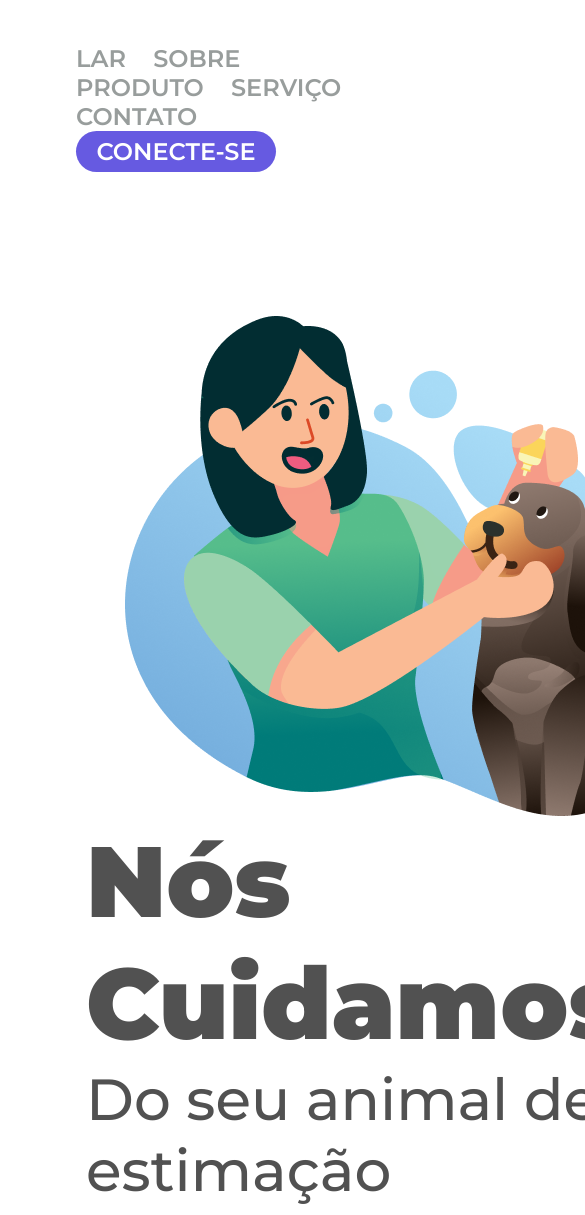
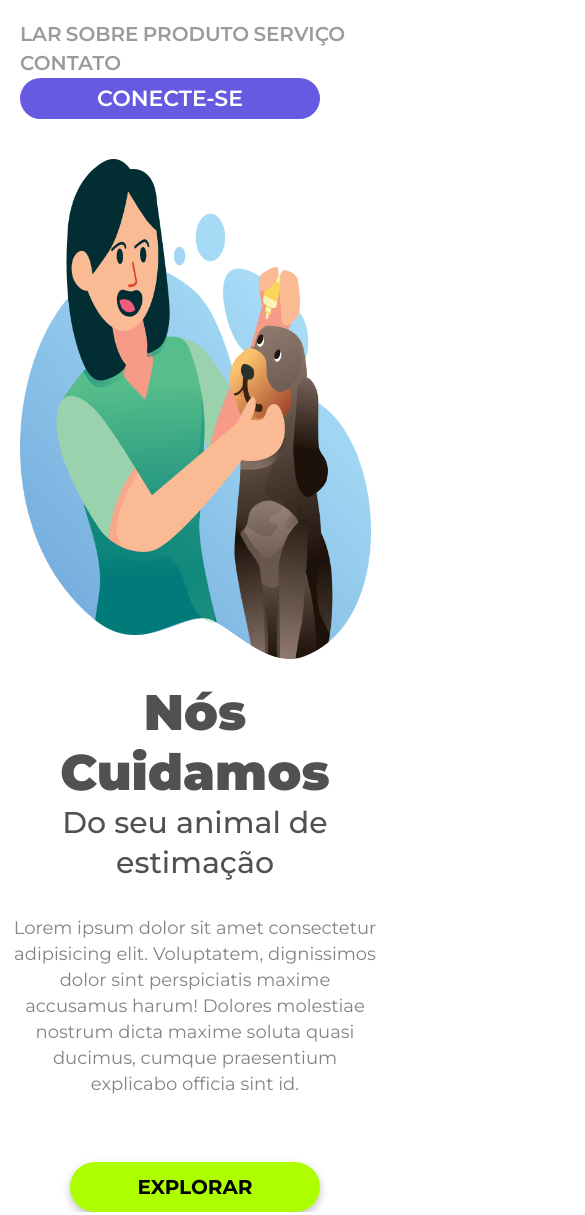
Before and after one commit to ricardotramiro/Nos-cuidamos, a plain HTML site: page index.html in a window 390 px wide. Shown: the top 1215 px of the page, 585 px wide, since content can reach past the window. Drawn offline with Linux system fonts and the light colour scheme.

Commit message:
Responsivo

```diff
--- a/styles.css
+++ b/styles.css
@@ -95,3 +95,101 @@ p {
 .button-main:active {
   opacity: 0.5;
 }
+
+/* ========== RESPONSIVO ========== */
+
+/* Tablets */
+@media (max-width: 1024px) {
+    header {
+      margin: 30px 0 80px 20px;
+      justify-content: center;
+    }
+
+    .logo-image {
+      width: 400px;
+      margin: 0 auto;
+    }
+
+    section {
+      margin: 20px auto;
+      text-align: center;
+    }
+
+    h1 {
+      font-size: 70px;
+      line-height: 90px;
+    }
+
+    h2 {
+      font-size: 40px;
+      line-height: 55px;
+    }
+
+    p {
+      font-size: 20px;
+    }
+
+    .button-main,
+    .button-header {
+      width: 200px;
+      font-size: 22px;
+    }
+  }
+
+  /* Celulares */
+  @media (max-width: 768px) {
+    header {
+      flex-direction: column;
+      align-items: center;
+      gap: 10px;
+      margin: 20px;
+    }
+
+    .link-header {
+      font-size: 20px;
+      margin: 5px 0;
+    }
+
+    .button-header {
+      width: 100%;
+      max-width: 300px;
+    }
+
+    main {
+      flex-direction: column;
+      align-items: center;
+      text-align: center;
+    }
+
+    .logo-image {
+      width: 90%;
+      margin: 20px 0;
+    }
+
+    section {
+      margin: 0 10px;
+    }
+
+    h1 {
+      font-size: 50px;
+      line-height: 60px;
+    }
+
+    h2 {
+      font-size: 30px;
+      line-height: 40px;
+    }
+
+    p {
+      font-size: 18px;
+      line-height: 26px;
+      width: 100%;
+    }
+
+    .button-main {
+      width: 100%;
+      max-width: 250px;
+      font-size: 20px;
+      height: 50px;
+    }
+  }
```
